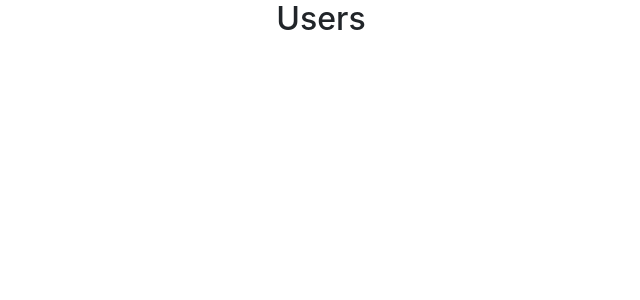
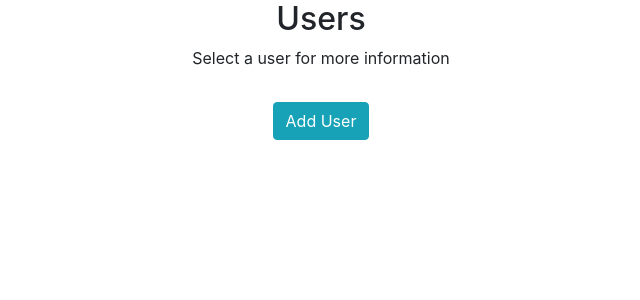
Before and after one commit to HeyImMatt/springboard-23-1-sqlalchemy-intro, a Flask app: page /users in a window 1280 px wide. Shown: the top 300 px of the page, without its empty margins (319-959 px from the left). Run offline with Flask 2, Linux system fonts and the light colour scheme; some libraries are stand-ins or nearby versions.

Commit message:
Render list of users with links to their pages, and add user button

```diff
--- a/app.py
+++ b/app.py
@@ -2,7 +2,7 @@
 
 from flask import Flask, request, redirect, render_template
 from flask_debugtoolbar import DebugToolbarExtension
-from models import db, connect_db
+from models import db, connect_db, User
 
 app = Flask(__name__)
 
@@ -18,8 +18,13 @@
 
 @app.route('/')
 def home():
+    """Redirects to users list"""
+
     return redirect('/users')
 
 @app.route('/users')
 def users_list():
-    return render_template('users.html')
+    """Shows list of all users"""
+
+    users = User.query.all()
+    return render_template('users.html', users=users)
--- a/seed.py
+++ b/seed.py
@@ -10,9 +10,9 @@
 # If table isn't empty, empty it
 User.query.delete()
 
-u1 = User(first_name='Jon', last_name='Adams')
+u1 = User(first_name='Ylena', last_name='York')
 u2 = User(first_name='Susie', last_name='Queue')
-u3 = User(first_name='Ylena', last_name='York')
+u3 = User(first_name='Jon', last_name='Adams')
 
 db.session.add(u1)
 db.session.add(u2)
--- a/templates/users.html
+++ b/templates/users.html
@@ -3,3 +3,16 @@
 {% block title %}Blogly - Users{% endblock %}
 
 {% block h2 %}Users{% endblock %}
+
+{% block content %}
+<div class="text-center">
+  <p>Select a user for more information</p>
+  <ul class="list-group">
+    {% for user in users %}
+    <a href="/users/{{ user.id }}" class="list-group-item">{{user.get_full_name()}}</a>
+    {% endfor %}
+  </ul>
+  <a href="/users/new"><button type="button" class=" mt-3 btn btn-info">Add User</button></a>
+</div>
+
+{% endblock %}
```
